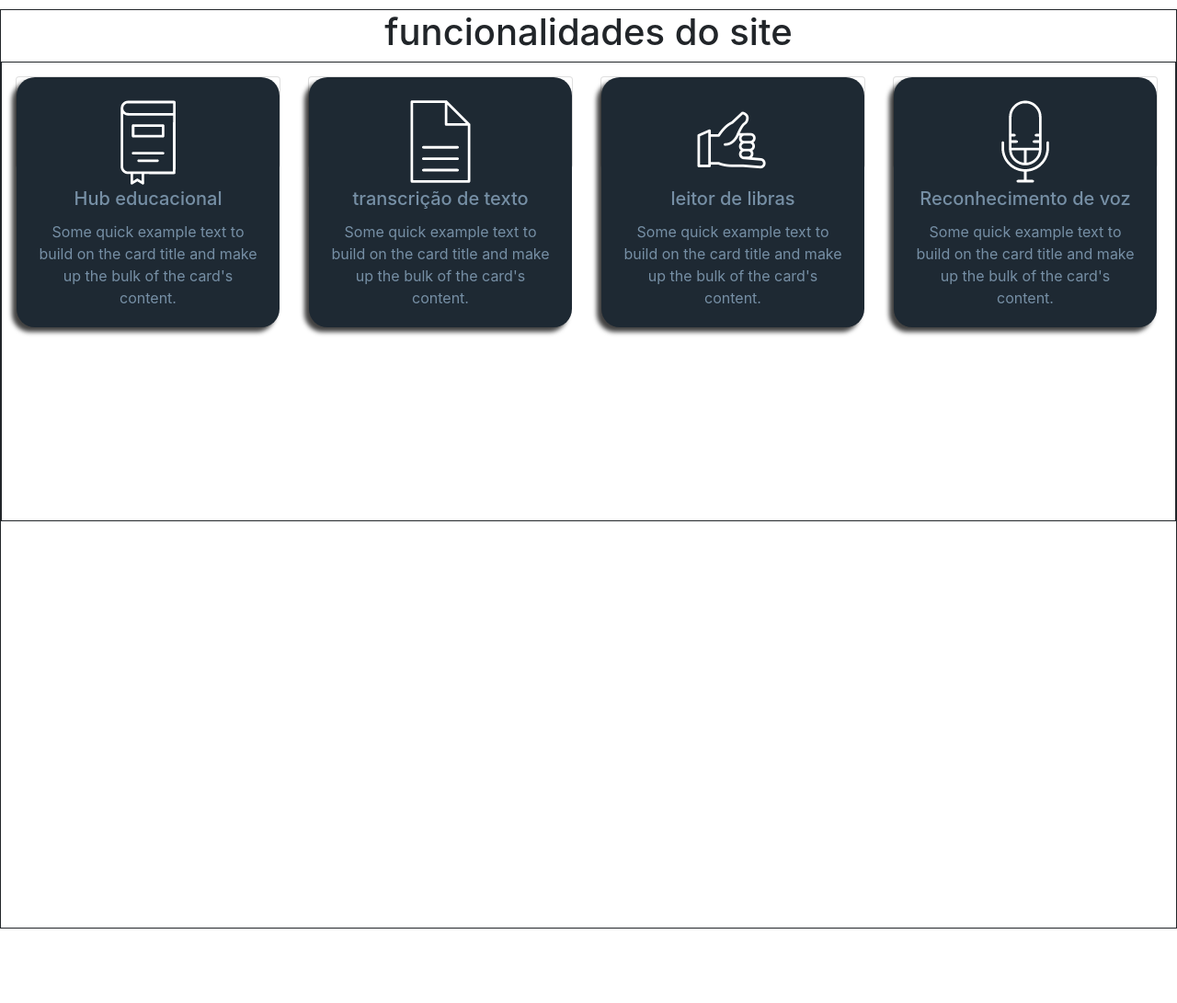
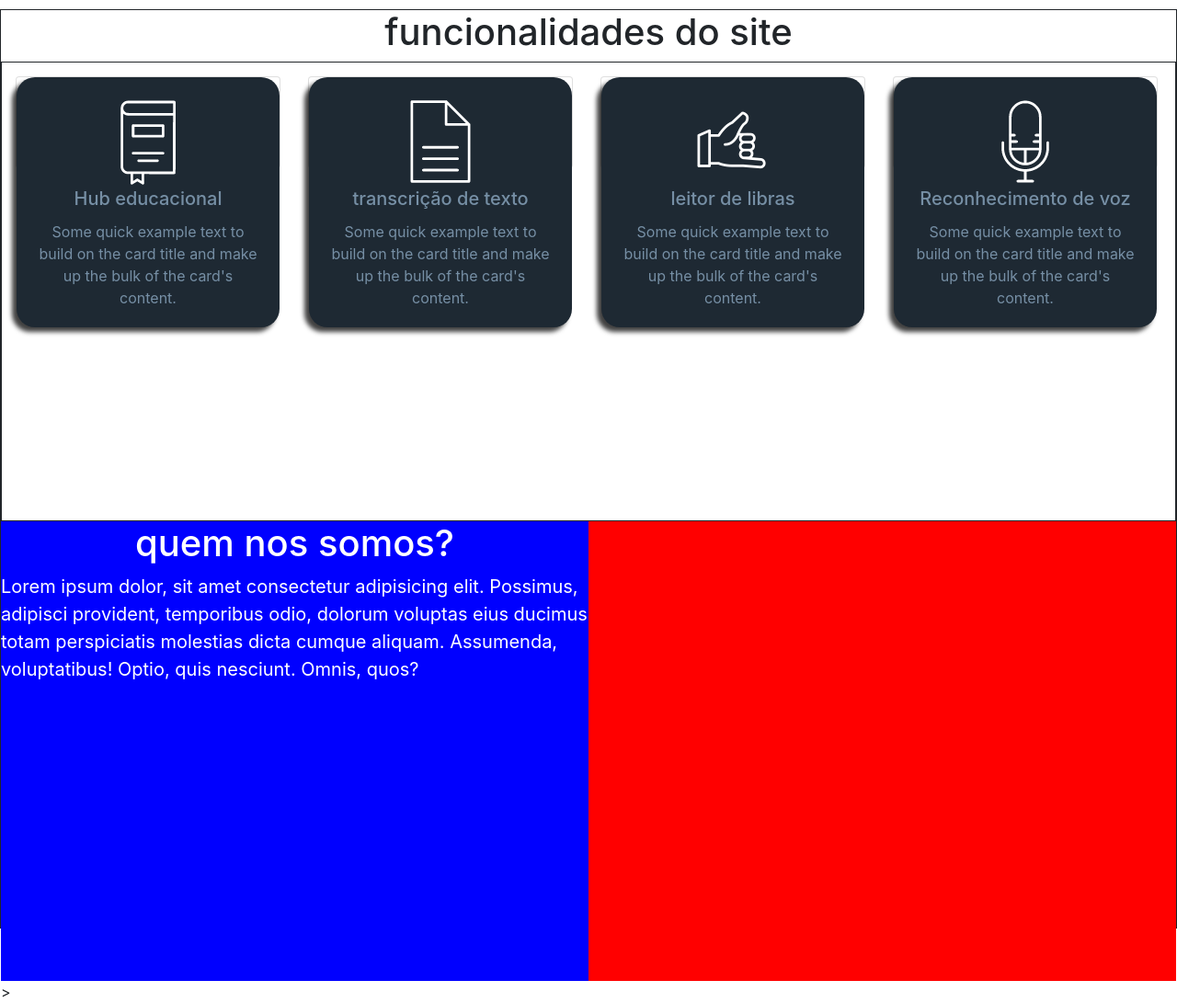
Before and after one commit to joaocidade/Projeto-PP, a PHP site: page / in a window 1280 px wide. Shown: the whole page at 92% size. Before the commit the page ends 1010 px from the top, so only its background shows below. Run offline with PHP 8.4, Linux system fonts and the light colour scheme.

Commit message:
sobre_nos

```diff
--- a/index.html
+++ b/index.html
@@ -3,7 +3,8 @@
   <head>
     <!-- Required meta tags -->
     <meta charset="utf-8">
-    <meta name="viewport" content="width=device-width, initial-scale=1, shrink-to-fit=no">
+    <meta name="viewport" content=
+    "width=device-width, initial-scale=1, shrink-to-fit=no">
 
     <!-- Bootstrap CSS -->
     <link rel="stylesheet" href="https://cdn.jsdelivr.net/npm/bootstrap@4.3.1/dist/css/bootstrap.min.css" integrity="sha384-ggOyR0iXCbMQv3Xipma34MD+dH/1fQ784/j6cY/iJTQUOhcWr7x9JvoRxT2MZw1T" crossorigin="anonymous">
@@ -45,6 +46,15 @@
             </div>
         </div>
         </div>
+      <div id="sobre_nos">
+        <div id="texto">
+          <h1>quem nos somos?</h1>
+          <p>Lorem ipsum dolor, sit amet consectetur adipisicing elit. Possimus, adipisci provident, temporibus odio, dolorum voluptas eius ducimus totam perspiciatis molestias dicta cumque aliquam. Assumenda, voluptatibus! Optio, quis nesciunt. Omnis, quos?</p>
+        </div>
+        <div id ="video">
+        <!-- colocar o video-->>
+        </div>
+      </div>
     </main>
     <footer></footer>
     <!-- Optional JavaScript -->
--- a/style.css
+++ b/style.css
@@ -59,3 +59,21 @@ h1 {
     height: 100px;
     width: 100px;
 }
+main #sobre_nos{
+    width: 100%;
+    height: 500px;
+    background-color: red;
+    display: block;
+}
+#sobre_nos #texto{
+    width: 50%;
+    height: 500px;
+    background-color: blue;
+}
+#texto h1{
+    color: white;
+}
+#texto p{
+    color: white;
+    font-size: 20px;
+}
```
